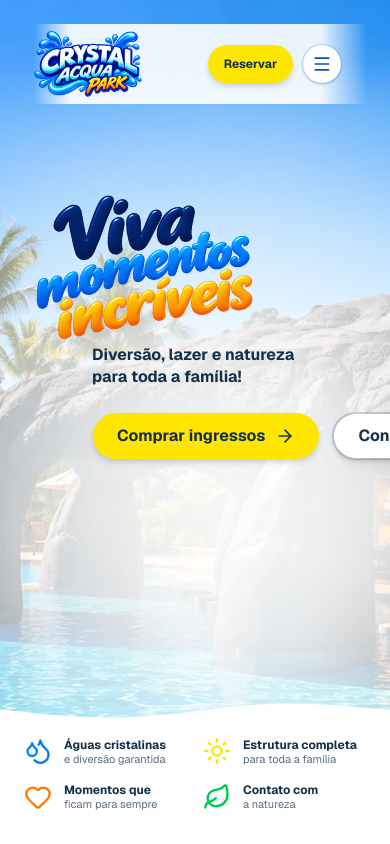
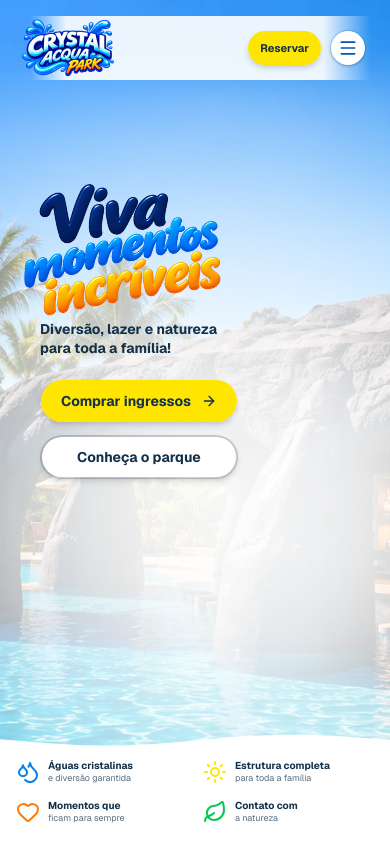
Before and after one commit to jonatinha/parquesystem, a Next.js app in the folder apps/web/: page / in a window 390 px wide. Built offline with nearby package versions, Linux system fonts and the light colour scheme.

Commit message:
Resposividade do site

```diff
--- a/apps/web/app/layout.tsx
+++ b/apps/web/app/layout.tsx
@@ -1,4 +1,5 @@
 import type { Metadata } from "next";
+
 import "./globals.css";
 
 import { Geist, Geist_Mono, Fredoka } from "next/font/google";
@@ -24,13 +25,17 @@ export const metadata: Metadata = {
   description: "Generated by create next app",
 };
 
-export default function RootLayout({ children }: LayoutProps<"/">) {
+export default function RootLayout({
+  children,
+}: LayoutProps<"/">) {
   return (
     <html
-      lang="en"
+      lang="pt-BR"
       className={`${geistSans.variable} ${geistMono.variable} ${fredoka.variable} h-full antialiased`}
     >
-      <body className="min-h-full flex flex-col">{children}</body>
+      <body className="min-h-full w-full flex flex-col overflow-x-hidden">
+        {children}
+      </body>
     </html>
   );
 }
--- a/apps/web/components/site/header.tsx
+++ b/apps/web/components/site/header.tsx
@@ -2,6 +2,7 @@
 
 import Image from "next/image";
 import Link from "next/link";
+
 import { Menu, CalendarCheck2 } from "lucide-react";
 
 import { Button } from "@/components/ui/button";
@@ -46,32 +47,43 @@ const navigation = [
 export function Header() {
   return (
     <header className="absolute inset-x-0 top-0 z-50">
-      <div className="mx-auto w-full px-4 py-6 sm:px-8 lg:px-8">
-
-        <nav style={{
+      <div className="mx-auto w-full px-3 py-4 sm:px-6 sm:py-5 lg:px-8 lg:py-6">
+        <nav
+          style={{
             background:
               "linear-gradient(to right, rgba(255,255,255,0.0) 5%, rgba(255,255,255,0.90) 15%, rgba(255,255,255,0.90) 85%, rgba(0,0,0,0.0) 98%)",
           }}
-        className="relative flex h-20 items-center px-8   md:h-[75px] md:px-15 ">
-
-          {/* =====================================================
-              LOGO
-          ====================================================== */}
-
+          className="
+            relative
+            flex
+            h-16
+            items-center
+            px-3
+            sm:h-20
+            sm:px-6
+            md:h-[75px]
+            md:px-8
+            lg:px-10
+          "
+        >
+          {/* LOGO */}
           <Link
             href="/"
             aria-label="Crystal Acqua Park - início"
             className="
               absolute
-              left-4
+              left-2
               top-1/2
               z-20
               flex
-              h-24
-              w-28
+              h-20
+              w-24
               -translate-y-1/2
               items-center
               justify-center
+              sm:left-4
+              sm:h-24
+              sm:w-28
               md:left-6
               md:h-28
               md:w-36
@@ -87,22 +99,32 @@ export function Header() {
             />
           </Link>
 
-          {/* =====================================================
-              DESKTOP NAVIGATION
-          ====================================================== */}
-
-          <div className="ml-28 hidden flex-1 items-center justify-center gap-8 lg:ml-40 lg:flex">
+          {/* DESKTOP NAVIGATION */}
+          <div
+            className="
+              ml-24
+              hidden
+              flex-1
+              items-center
+              justify-center
+              gap-5
+              lg:ml-36
+              lg:flex
+              xl:gap-8
+            "
+          >
             {navigation.map((item) => (
               <Link
                 key={item.href}
                 href={item.href}
                 className="
                   whitespace-nowrap
-                       text-base
+                  text-sm
                   font-semibold
                   text-crystal-ink
                   transition-colors
                   hover:text-crystal-blue
+                  xl:text-base
                 "
               >
                 {item.label}
@@ -110,18 +132,15 @@ export function Header() {
             ))}
           </div>
 
-          {/* =====================================================
-              DESKTOP CTA
-          ====================================================== */}
-
+          {/* DESKTOP CTA */}
           <div className="ml-auto hidden lg:flex">
             <Button
               className="
-                  h-12
+                h-11
                 rounded-full
                 bg-crystal-yellow
-                  px-8
-                  text-base
+                px-6
+                text-sm
                 font-bold
                 text-crystal-ink
                 shadow-md
@@ -129,6 +148,9 @@ export function Header() {
                 hover:bg-crystal-orange
                 hover:text-white
                 hover:shadow-lg
+                xl:h-12
+                xl:px-8
+                xl:text-base
               "
             >
               Reserve agora
@@ -136,33 +158,30 @@ export function Header() {
             </Button>
           </div>
 
-          {/* =====================================================
-              MOBILE ACTIONS
-          ====================================================== */}
-
+          {/* MOBILE ACTIONS */}
           <div className="ml-auto flex items-center gap-2 lg:hidden">
-
-            {/* BOTÃO AMARELO MOBILE */}
-
+            {/* BOTÃO RESERVAR */}
             <Button
               className="
-                h-10
+                h-9
                 rounded-full
                 bg-crystal-yellow
-                px-4
-                text-xs
+                px-3
+                text-[11px]
                 font-bold
                 text-crystal-ink
                 shadow-md
                 hover:bg-crystal-orange
                 hover:text-white
+                sm:h-10
+                sm:px-4
+                sm:text-xs
               "
             >
               Reservar
             </Button>
 
             {/* MENU */}
-
             <Sheet>
               <SheetTrigger
                 render={
@@ -171,11 +190,12 @@ export function Header() {
                     size="icon"
                     aria-label="Abrir menu"
                     className="
-                      size-10
+                      size-9
                       rounded-full
                       border-crystal-blue/20
                       bg-white
                       shadow-sm
+                      sm:size-10
                     "
                   >
                     <Menu className="size-5 text-crystal-blue-dark" />
@@ -204,7 +224,6 @@ export function Header() {
                 </SheetHeader>
 
                 {/* LINKS */}
-
                 <div className="mt-8 flex flex-col gap-2">
                   {navigation.map((item) => (
                     <SheetClose
@@ -232,7 +251,6 @@ export function Header() {
                 </div>
 
                 {/* CTA DO MENU */}
-
                 <div className="mt-6">
                   <SheetClose
                     render={
@@ -258,7 +276,6 @@ export function Header() {
               </SheetContent>
             </Sheet>
           </div>
-
         </nav>
       </div>
     </header>
--- a/apps/web/components/site/hero.tsx
+++ b/apps/web/components/site/hero.tsx
@@ -1,18 +1,48 @@
 import Image from "next/image";
-import { ArrowRight } from "lucide-react";
+import { ArrowRight, Droplets, Sun, Heart, Leaf } from "lucide-react";
+
 import { Button } from "@/components/ui/button";
-import { Droplets, Sun, Heart, Leaf } from "lucide-react";
 
 const features = [
-  { icon: Droplets, title: "Águas cristalinas", subtitle: "e diversão garantida", color: "text-crystal-blue" },
-  { icon: Sun, title: "Estrutura completa", subtitle: "para toda a família", color: "text-crystal-yellow" },
-  { icon: Heart, title: "Momentos que", subtitle: "ficam para sempre", color: "text-crystal-orange" },
-  { icon: Leaf, title: "Contato com", subtitle: "a natureza", color: "text-green-500" },
+  {
+    icon: Droplets,
+    title: "Águas cristalinas",
+    subtitle: "e diversão garantida",
+    color: "text-crystal-blue",
+  },
+  {
+    icon: Sun,
+    title: "Estrutura completa",
+    subtitle: "para toda a família",
+    color: "text-crystal-yellow",
+  },
+  {
+    icon: Heart,
+    title: "Momentos que",
+    subtitle: "ficam para sempre",
+    color: "text-crystal-orange",
+  },
+  {
+    icon: Leaf,
+    title: "Contato com",
+    subtitle: "a natureza",
+    color: "text-green-500",
+  },
 ];
 
 export function Hero() {
   return (
-    <section className="relative h-dvh min-h-[600px] w-full overflow-hidden">
+    <section
+      id="inicio"
+      className="
+        relative
+        h-dvh
+        min-h-[600px]
+        w-full
+        overflow-hidden
+      "
+    >
+      {/* FUNDO */}
       <Image
         src="/images/hero/parque-bg.webp"
         alt="Crystal Acqua Park"
@@ -22,40 +52,158 @@ export function Hero() {
         className="object-cover object-center"
       />
 
+      {/* EFEITO DE FUMAÇA */}
       <div className="hero-smoke" />
 
-      <div className="relative z-10 flex h-full flex-col items-start justify-center px-8 md:px-16 pb-32 md:pb-24">
+      {/* CONTEÚDO PRINCIPAL */}
+      <div
+        className="
+          relative
+          z-10
+          flex
+          h-full
+          flex-col
+          items-start
+          justify-center
+          px-5
+          pb-36
+          sm:px-8
+          sm:pb-32
+          md:px-16
+          md:pb-24
+        "
+      >
+        {/* TÍTULO */}
         <Image
           src="/images/hero/viva_momentos_incriveis_transparente.webp"
           alt="Viva momentos incríveis"
           width={1576}
           height={998}
           priority
-          className="w-[220px] sm:w-[320px] md:w-[420px] lg:w-[480px] h-auto -mt-16 md:-mt-24 -rotate-6"
+          className="
+            -mt-10
+            w-[200px]
+            h-auto
+            -rotate-6
+
+            sm:-mt-16
+            sm:w-[300px]
+
+            md:-mt-24
+            md:w-[420px]
+
+            lg:w-[480px]
+          "
         />
 
-        <p className="mt-3 md:mt-4 text-base md:text-xl font-bold text-crystal-ink leading-snug ml-[60px] md:ml-[90px]">
-          Diversão, lazer e natureza<br />
+        {/* DESCRIÇÃO */}
+        <p
+          className="
+            mt-3
+            ml-5
+            max-w-[280px]
+            text-sm
+            font-bold
+            leading-snug
+            text-crystal-ink
+
+            sm:ml-10
+            sm:max-w-[350px]
+            sm:text-base
+
+            md:ml-[90px]
+            md:mt-4
+            md:max-w-none
+            md:text-xl
+          "
+        >
+          Diversão, lazer e natureza
+          <br />
           para toda a família!
         </p>
 
-        <div className="mt-6 md:mt-8 flex gap-3 ml-[60px] md:ml-[90px]">
-          <Button className="h-12 rounded-full bg-crystal-yellow px-6 text-base font-bold text-crystal-ink shadow-md transition-all hover:bg-crystal-orange hover:text-white hover:shadow-lg">
+        {/* BOTÕES */}
+        <div
+          className="
+            mt-5
+            ml-5
+            flex
+            flex-col
+            gap-3
+
+            sm:ml-10
+            sm:flex-row
+
+            md:mt-8
+            md:ml-[90px]
+          "
+        >
+          <Button
+            className="
+              h-11
+              rounded-full
+              bg-crystal-yellow
+              px-5
+              text-sm
+              font-bold
+              text-crystal-ink
+              shadow-md
+              transition-all
+              hover:bg-crystal-orange
+              hover:text-white
+              hover:shadow-lg
+
+              sm:h-12
+              sm:px-6
+              sm:text-base
+            "
+          >
             Comprar ingressos
-            <ArrowRight className="ml-1 size-5" />
+            <ArrowRight className="ml-1 size-4 sm:size-5" />
           </Button>
 
-          <Button variant="outline" className="h-12 rounded-full border-2 border-crystal-ink/20 bg-white px-6 text-base font-bold text-crystal-ink shadow-md transition-all hover:bg-crystal-blue hover:text-white hover:border-crystal-blue">
+          <Button
+            variant="outline"
+            className="
+              h-11
+              rounded-full
+              border-2
+              border-crystal-ink/20
+              bg-white
+              px-5
+              text-sm
+              font-bold
+              text-crystal-ink
+              shadow-md
+              transition-all
+              hover:border-crystal-blue
+              hover:bg-crystal-blue
+              hover:text-white
+
+              sm:h-12
+              sm:px-6
+              sm:text-base
+            "
+          >
             Conheça o parque
           </Button>
         </div>
       </div>
 
-      {/* ONDA + FAIXA DE ÍCONES - fixados na base do Hero página */}
+      {/* ONDA + FAIXA DE ÍCONES */}
       <div className="absolute inset-x-0 bottom-0 z-20">
+        {/* ONDA */}
         <svg
           viewBox="0 0 1440 100"
-          className="w-full h-[70px] md:h-[100px] block"
+          className="
+            block
+            h-[55px]
+            w-full
+
+            sm:h-[70px]
+
+            md:h-[100px]
+          "
           preserveAspectRatio="none"
         >
           <path
@@ -64,16 +212,88 @@ export function Hero() {
           />
         </svg>
 
-        <div className="bg-white pt-0 pb-8 md:pt-3 md:pb-8 -mt-1">
-            <div className="mx-auto grid max-w-6xl grid-cols-2 gap-4 px-6 md:grid-cols-4 md:gap-8 md:px-8 items-center">
+        {/* FAIXA */}
+        <div
+          className="
+            -mt-1
+            bg-white
+            px-4
+            pb-5
+            pt-0
+
+            sm:px-6
+            sm:pb-6
+
+            md:px-8
+            md:pb-8
+            md:pt-3
+          "
+        >
+          <div
+            className="
+              mx-auto
+              grid
+              max-w-6xl
+              grid-cols-2
+              items-center
+              gap-x-4
+              gap-y-4
+
+              sm:gap-x-6
+
+              md:grid-cols-4
+              md:gap-8
+            "
+          >
             {features.map((item) => (
-                  <div key={item.title} className="flex items-center gap-3">
-                      <item.icon className={`size-7 shrink-0 md:size-8 ${item.color}`} />
-                      <div className="leading-tight">
-                        <p className="text-xs font-bold text-crystal-ink md:text-sm">
+              <div
+                key={item.title}
+                className="
+                  flex
+                  min-w-0
+                  items-center
+                  gap-2
+
+                  sm:gap-3
+                "
+              >
+                <item.icon
+                  className={`
+                    size-6
+                    shrink-0
+                    sm:size-7
+                    md:size-8
+                    ${item.color}
+                  `}
+                />
+
+                <div className="min-w-0 leading-tight">
+                  <p
+                    className="
+                      truncate
+                      text-[10px]
+                      font-bold
+                      text-crystal-ink
+
+                      sm:text-xs
+
+                      md:text-sm
+                    "
+                  >
                     {item.title}
                   </p>
-                        <p className="text-[11px] text-crystal-ink/70 md:text-xs">
+
+                  <p
+                    className="
+                      truncate
+                      text-[9px]
+                      text-crystal-ink/70
+
+                      sm:text-[11px]
+
+                      md:text-xs
+                    "
+                  >
                     {item.subtitle}
                   </p>
                 </div>
```
Also changed, not shown: apps/web/components/site/FeatureStrip.tsx (+68 -7 lines). Lines whose indentation alone changed are shown as unchanged.
